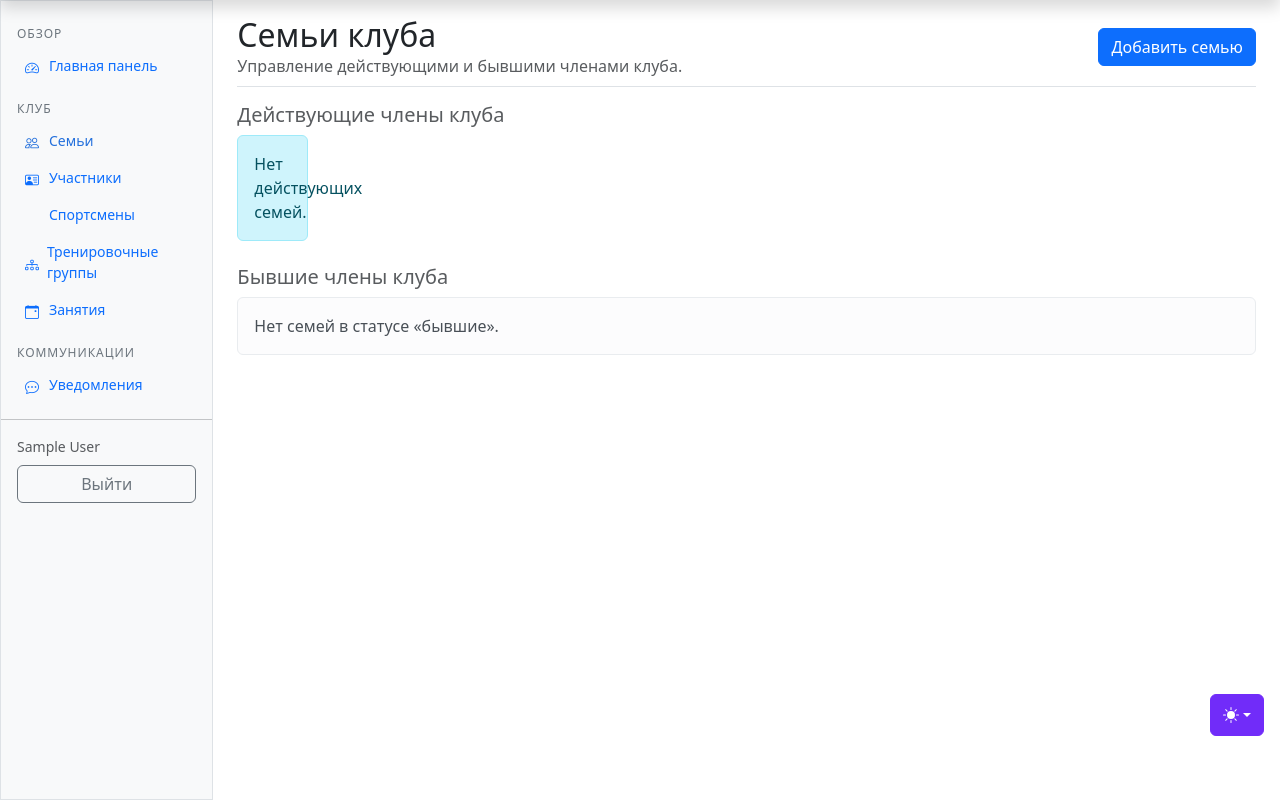
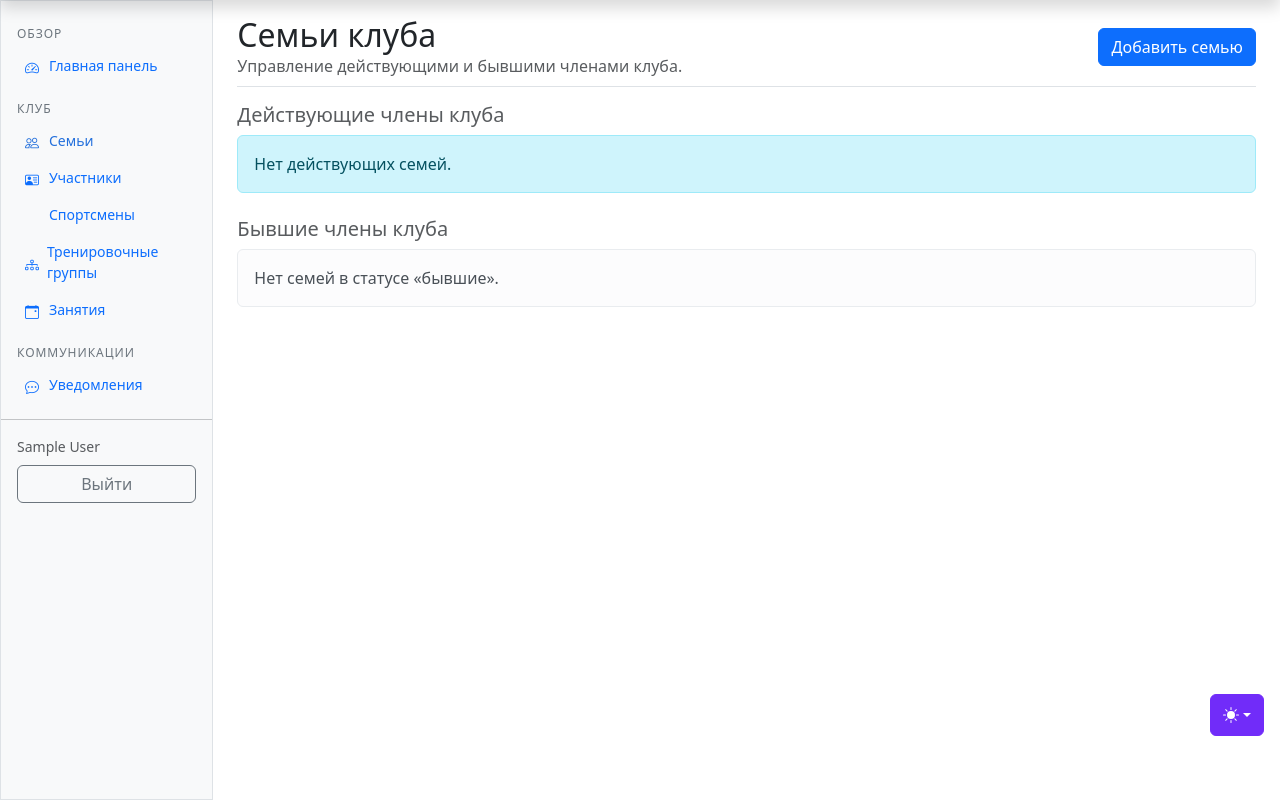
Before and after one commit to kirillbarkhatov/sport_school, a Django app: page /members/families/ in a window 1280 px wide. Shown: the part 48-848 px from the top of the page. Run offline with Django 5.2, Linux system fonts and the light colour scheme; the visitor is signed in with stand-in values (Sample User, id 1); data that the repository does not hold is empty; parts of the project's set-up code (start-up, migrations or seed data) failed here and were passed over; some libraries are stand-ins or nearby versions.

Commit message:
Баг фикс

```diff
--- a/members/templates/members/family_list.html
+++ b/members/templates/members/family_list.html
@@ -20,7 +20,7 @@
     <h5 class="text-muted">Действующие члены клуба</h5>
     <div class="row g-3">
         {% for family in active_families %}
-            <div class="col-1">
+            <div class="col-2">
                 <div class="card shadow-sm">
                     <div class="card-body">
                         <h5 class="mb-2 text-truncate">{{ family.family_name|default:'Без названия' }}</h5>
@@ -35,7 +35,7 @@
             </div>
             {% include 'members/includes/family_modal.html' with family=family %}
         {% empty %}
-            <div class="col-1">
+            <div class="col-12">
                 <div class="alert alert-info mb-0">Нет действующих семей.</div>
             </div>
         {% endfor %}
@@ -46,7 +46,7 @@
     <h5 class="text-muted">Бывшие члены клуба</h5>
     <div class="row g-3">
         {% for family in alumni_families %}
-            <div class="col-12">
+            <div class="col-2">
                 <div class="card shadow-sm border border-warning-subtle">
                     <div class="card-body">
                         <h5 class="mb-2 text-truncate">{{ family.family_name|default:'Без названия' }}</h5>
```
